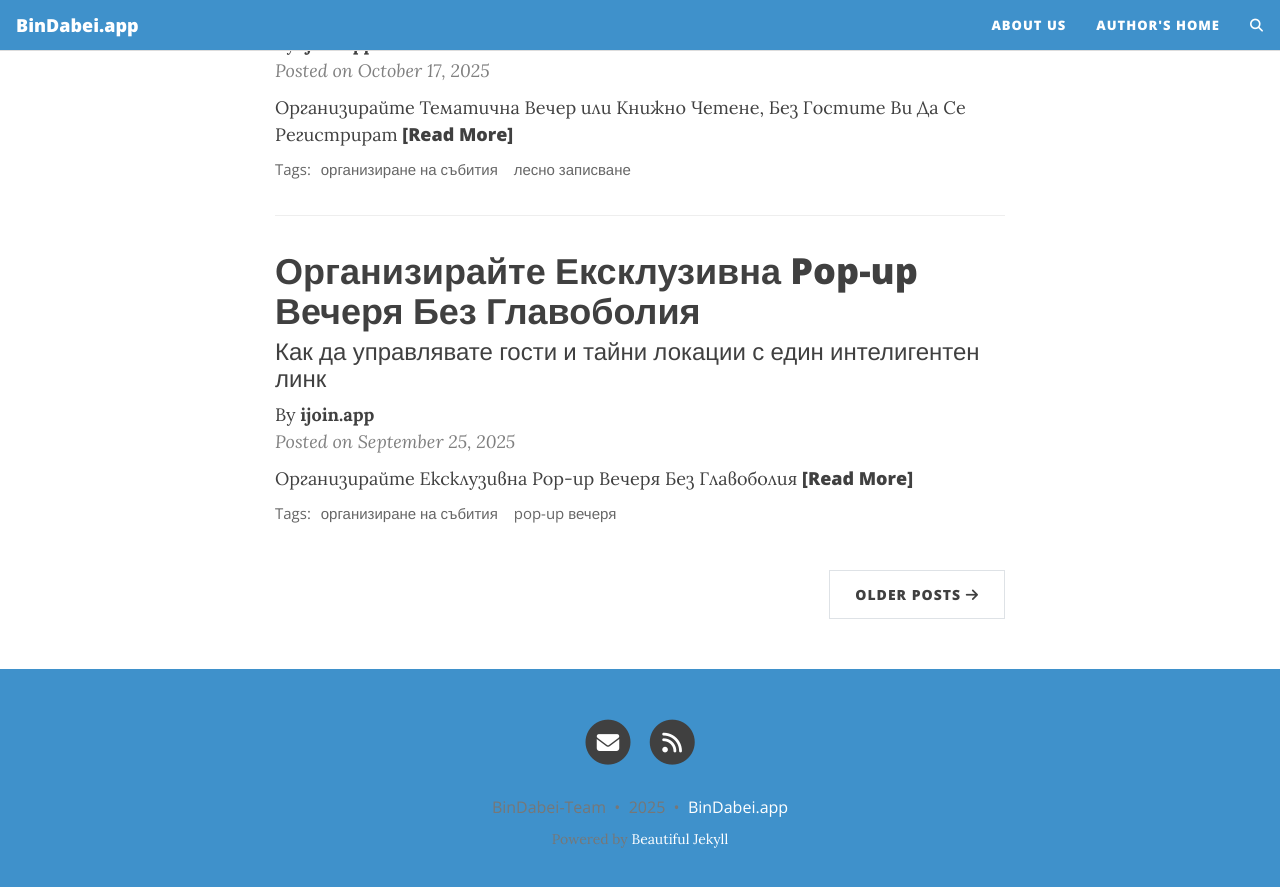
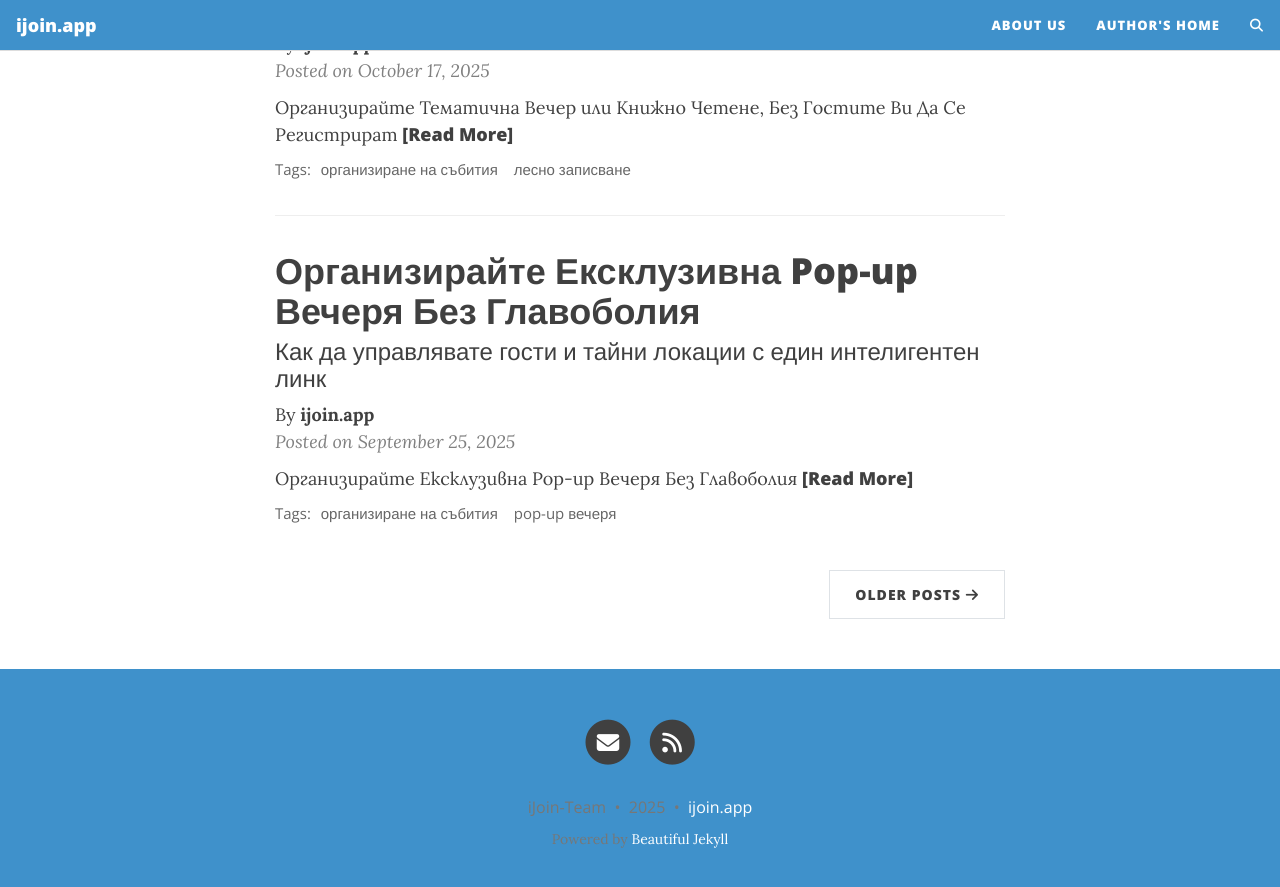
Before and after one commit to Gitanito/bg.ijoin.app, a Jekyll site: the page built from index.html, in a window 1280 px wide and 900 px high, scrolled down 1532 px. Shown: the top 887 px of the window. Built offline with Jekyll 4.4.1, drawn with Linux system fonts in a browser that asks for light colours; the list of posts is cut into pages by our own code; comment, search, counter and statistics services are not loaded.

Commit message:
Automated commit: 687411b7

```diff
--- a/_config.yml
+++ b/_config.yml
@@ -10,10 +10,10 @@
 ############################
 
 # Name of website
-title: BinDabei.app
+title: ijoin.app
 
 # Your name to show in the footer
-author: BinDabei-Team
+author: iJoin-Team
 
 youtubeurl: https://www.youtube.com/@Der-KI-Fl%C3%BCsterer
 
@@ -52,7 +52,7 @@ round-avatar: false
 # You can change the order that they show up on the page by changing the order here.
 # Uncomment the links you want to show and add your information to each one.
 social-network-links:
-  email: "office@bindabei.app"
+  email: "office@ijoin.app"
   rss: true  # remove this line if you don't want to show an RSS link at the bottom
 #  facebook: deanattali
 #  github: daattali
@@ -88,7 +88,7 @@ social-network-links:
 
 # If you want your website to generate an RSS feed, provide a description
 # The URL for the feed will be https://<your_website>/feed.xml
-rss-description: BinDabei.app - Verabredungen Super-Simple!
+rss-description: ijoin.app - Срещи Супер Лесно!
 
 ###########################
 # --- General options --- #
@@ -104,7 +104,7 @@ share-links-active:
 
 # How to display the link to your website in the footer
 # Remove this if you don't want a link in the footer
-url-pretty: "BinDabei.app"
+url-pretty: "ijoin.app"
 
 # Add the website title to the title of every page
 title-on-all-pages: true
@@ -304,3 +304,7 @@ plugins:
 
 # Beautiful Jekyll / Dean Attali
 # 2fc73a3a967e97599c9763d05e564189
+
+
+language: bg
+rss_description: ijoin.app - Срещи Супер Лесно!
--- a/_includes/footer-scripts.html
+++ b/_includes/footer-scripts.html
@@ -36,3 +36,4 @@
     <script src="{{ js | relative_url }}"></script>
   {% endfor %}
 {% endif %}
+<script defer src="https://cloud.umami.is/script.js" data-website-id="4d3f573f-5598-43dd-b737-56d09fb03875"></script>
```
